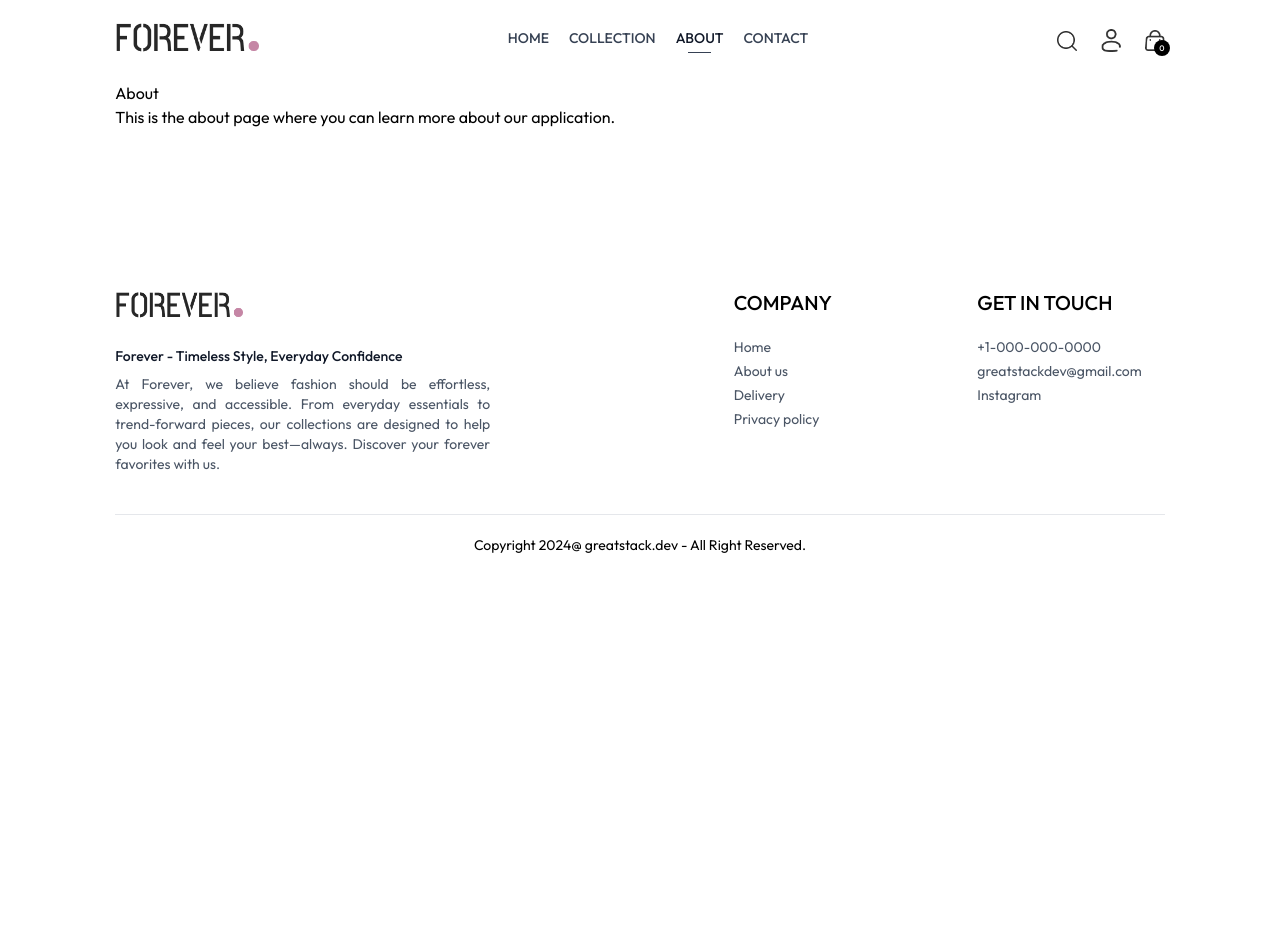
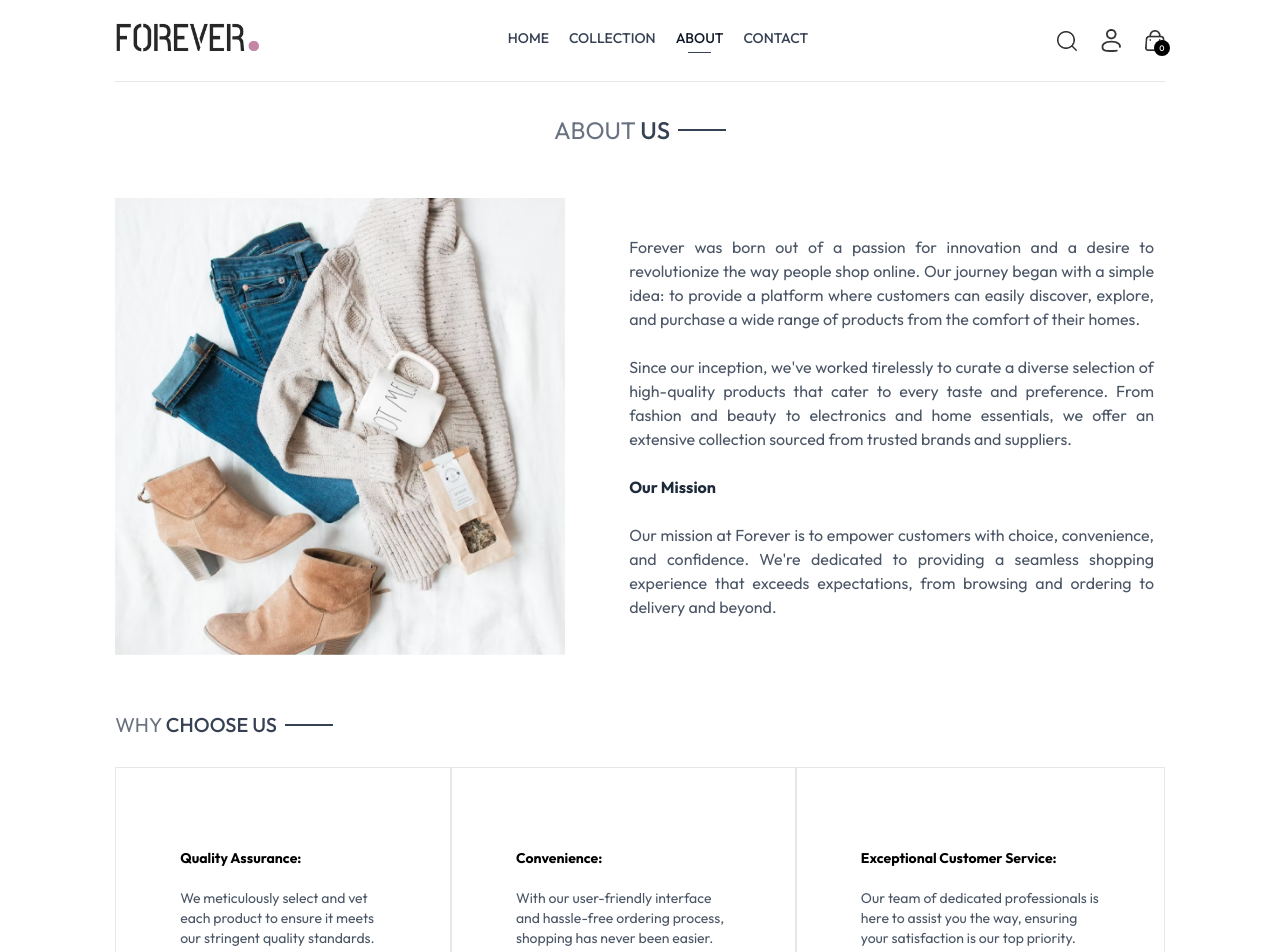
Before and after one commit to dofla2910/forever-shop, a React (Vite) app in the folder front-end/: page /about in a window 1280 px wide. Shown: the top 952 px of the page. Before the commit the page ends 800 px from the top, so only its background shows below. Built offline with nearby package versions, Linux system fonts and the light colour scheme.

Commit message:
implement About Page

```diff
--- /dev/null
+++ b/front-end/src/components/TextBlock.jsx
@@ -0,0 +1,10 @@
+const TextBlock = ({ title, children }) => {
+  return (
+    <div className='flex flex-col gap-5 px-10 md:px-16 py-8 md:py-20 border border-gray-200'>
+      <b>{title}:</b>
+      <p className='text-gray-600'>{children}</p>
+    </div>
+  )
+}
+
+export default TextBlock
--- a/front-end/src/components/Title.jsx
+++ b/front-end/src/components/Title.jsx
@@ -1,6 +1,6 @@
 const Title = ({ first, second }) => {
   return (
-    <div className='inline-flex gap-2 items-center text-[calc(1.5vw+1.5vh)]'>
+    <div className='inline-flex gap-2 items-center'>
       <p className='text-gray-500 uppercase'>
         <span>{first} </span>
         <span className='text-gray-700 font-medium'>{second}</span>
--- a/front-end/src/pages/About.jsx
+++ b/front-end/src/pages/About.jsx
@@ -1,10 +1,57 @@
-import React from 'react'
+import Title from '../components/Title'
+import TextBlock from '../components/TextBlock'
+import { assets } from '../assets/frontend_assets/assets'
+import Subscribe from '../components/Subscribe'
 
 const About = () => {
   return (
     <div>
-      About
-      <p>This is the about page where you can learn more about our application.</p>
+      <div className='text-center text-2xl pt-8 pb-3 border-t border-gray-200'>
+        <Title first='About' second='Us' />
+      </div>
+      <div className='flex flex-col lg:flex-row items-stretch gap-4 lg:gap-16 my-10 text-gray-600 text-justify'>
+        <img
+          src={assets.about_img}
+          alt='About us'
+          className='w-full object-cover aspect-[16/9] sm:aspect-[8/3] md:aspect-[16/5] lg:aspect-auto lg:max-w-[450px]'
+        />
+        <div className='flex flex-col items-start lg:justify-center gap-6 lg:w-1/2'>
+          <p>
+            Forever was born out of a passion for innovation and a desire to revolutionize the way people shop online.
+            Our journey began with a simple idea: to provide a platform where customers can easily discover, explore,
+            and purchase a wide range of products from the comfort of their homes.
+          </p>
+          <p>
+            Since our inception, we've worked tirelessly to curate a diverse selection of high-quality products that
+            cater to every taste and preference. From fashion and beauty to electronics and home essentials, we offer an
+            extensive collection sourced from trusted brands and suppliers.
+          </p>
+          <b class='text-gray-800' data-label-id='0'>
+            Our Mission
+          </b>
+          <p>
+            Our mission at Forever is to empower customers with choice, convenience, and confidence. We're dedicated to
+            providing a seamless shopping experience that exceeds expectations, from browsing and ordering to delivery
+            and beyond.
+          </p>
+        </div>
+      </div>
+      <div className='text-xl pt-4 pb-7'>
+        <Title first='Why' second='choose us' />
+      </div>
+      <div className='flex flex-col sm:flex-row text-sm text-pretty mb-20'>
+        <TextBlock title='Quality Assurance'>
+          We meticulously select and vet each product to ensure it meets our stringent quality standards.
+        </TextBlock>
+        <TextBlock title='Convenience'>
+          With our user-friendly interface and hassle-free ordering process, shopping has never been easier.
+        </TextBlock>
+        <TextBlock title='Exceptional Customer Service'>
+          Our team of dedicated professionals is here to assist you the way, ensuring your satisfaction is our top
+          priority.
+        </TextBlock>
+      </div>
+      <Subscribe />
     </div>
   )
 }
```
